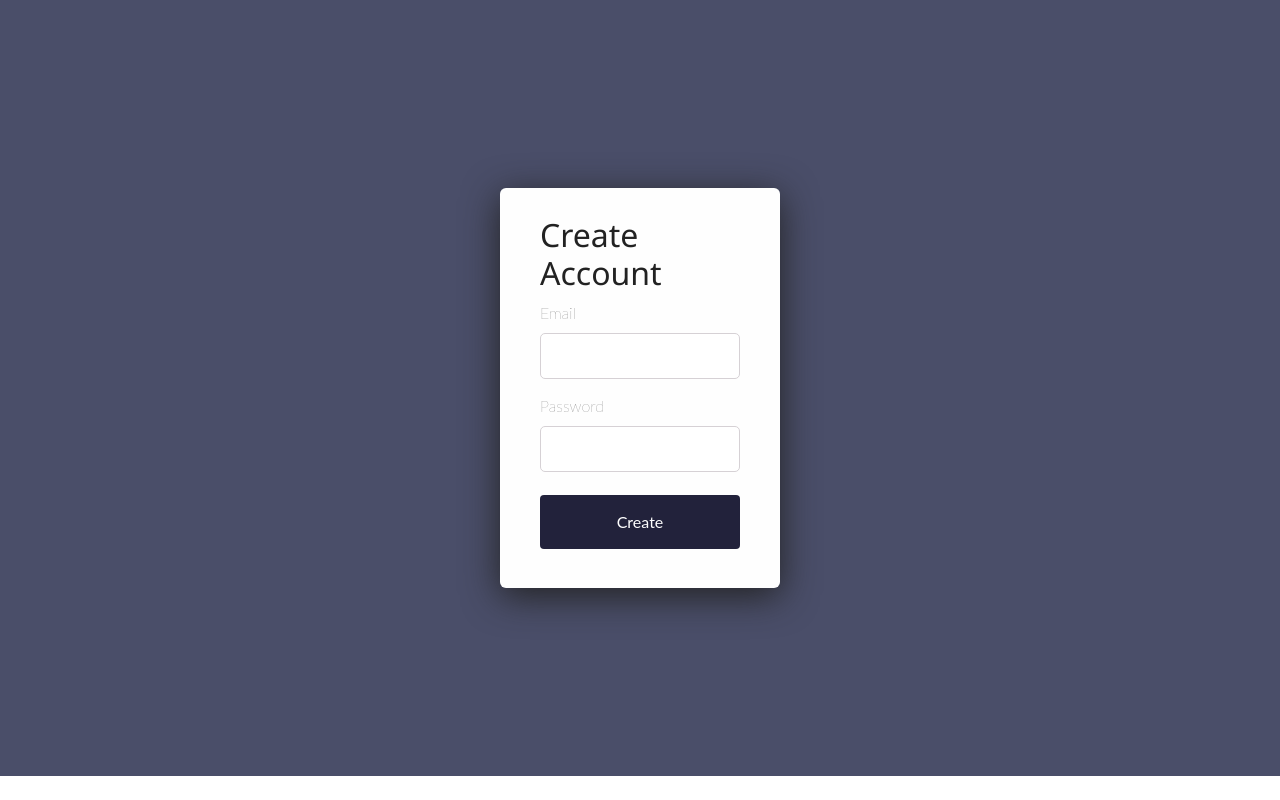
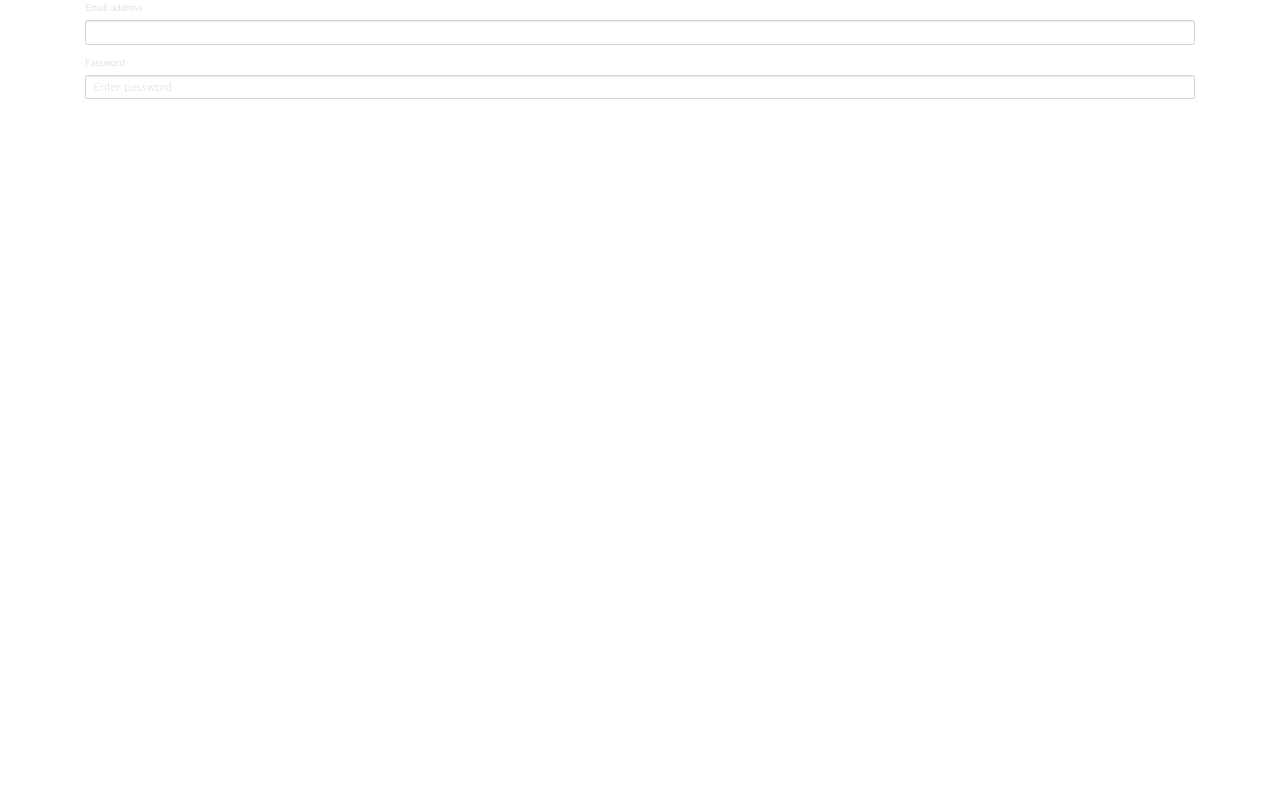
Before and after one commit to samadtalukder/post-api, a React (Create React App) app: page /login in a window 1280 px wide. Built offline with nearby package versions, Linux system fonts and the light colour scheme.

Commit message:
input field validation

```diff
--- a/package.json
+++ b/package.json
@@ -7,12 +7,14 @@
     "@testing-library/react": "^9.5.0",
     "@testing-library/user-event": "^7.2.1",
     "axios": "^0.19.2",
+    "joi-browser": "^13.4.0",
     "react": "^16.13.1",
     "react-dom": "^16.13.1",
     "react-hook-form": "^6.1.0",
     "react-router-dom": "^5.2.0",
     "react-scripts": "3.4.1",
-    "react-toastify": "^6.0.8"
+    "react-toastify": "^6.0.8",
+    "reactjs-input-validator": "^0.16.4"
   },
   "scripts": {
     "start": "react-scripts start",
--- a/public/index.html
+++ b/public/index.html
@@ -10,7 +10,17 @@
       content="Web site created using create-react-app"
     />
     <link rel="apple-touch-icon" href="%PUBLIC_URL%/logo192.png" />
-    <link rel="stylesheet" href= "https://maxcdn.bootstrapcdn.com/bootstrap/4.0.0/css/bootstrap.min.css">
+    <link
+      rel="stylesheet"
+      href="https://maxcdn.bootstrapcdn.com/bootstrap/4.0.0/css/bootstrap.min.css"
+    />
+
+    <link
+      rel="stylesheet"
+      href="https://maxcdn.bootstrapcdn.com/bootstrap/3.3.7/css/bootstrap.min.css"
+      integrity="sha384-BVYiiSIFeK1dGmJRAkycuHAHRg32OmUcww7on3RYdg4Va+PmSTsz/K68vbdEjh4u"
+      crossorigin="anonymous"
+    />
     <!--
       manifest.json provides metadata used when your web app is installed on a
       user's mobile device or desktop. See https://developers.google.com/web/fundamentals/web-app-manifest/
--- a/src/App.js
+++ b/src/App.js
@@ -1,6 +1,6 @@
-import React, {Component, createRef} from 'react';
+import React, { Component, createRef } from 'react';
 import './App.css';
-import {BrowserRouter as Router, Route, Switch} from 'react-router-dom';
+import { BrowserRouter as Router, Route, Switch } from 'react-router-dom';
 import Home from "./layout/Home";
 import Login from "./layout/Login";
 import Registration from "./layout/Registration";
@@ -9,6 +9,7 @@ import ForgotPassword from "./layout/ForgotPassword";
 import Login2 from "./layout/Login2";
 import FormTest from "./layout/FormTest";
 import FormTest2 from "./layout/FormTest2";
+import JoiForm from './layout/joiForm';
 
 class App extends Component {
 
@@ -19,11 +20,11 @@ class App extends Component {
             <Router>
                 <div>
                     <Switch>
-                        <Route exact path='/' component={Home}/>
-                        <Route path='/login' component={Login2}/>
-                        <Route path='/registration' component={Registration}/>
-                        <Route path='/verify' component={VerifyEmail}/>
-                        <Route path='/forgot_password' component={ForgotPassword}/>
+                        <Route exact path='/' component={Home} />
+                        <Route path='/login' component={JoiForm} />
+                        <Route path='/registration' component={Registration} />
+                        <Route path='/verify' component={VerifyEmail} />
+                        <Route path='/forgot_password' component={ForgotPassword} />
 
                     </Switch>
                 </div>
--- a/src/layout/Login.js
+++ b/src/layout/Login.js
@@ -1,4 +1,5 @@
 import React from "react";
+import Joi from "joi-browser";
 
 
 class Login extends React.Component {
@@ -7,27 +8,45 @@ class Login extends React.Component {
         super(props);
 
         this.state = {
-            email: '',
-            password: '',
-            errors: null,
+            email: {
+                value: '',
+                error: true
+            },
+            password: {
+                value: '',
+                error: null
+            },
+            errors: {},
             isError: true
         }
     }
 
-    handleChangeEmail = email => {
-        let prevState = { ...this.state };
+    handleChangeEmail = e => {
+        const rex = /^[A-Z0-9._%+-]+@[A-Z0-9.-]+\.[A-Z]{2,4}$/i;
+        this.setState({
+            email: {
+                value: e.target.value,
+                error: rex.test(e.target.value)
+            }
+        });
+    }
+    handleChangePassword = e => {
+        this.setState({
+            password: {
+                value: e.target.value,
+                error: e.target.value.length > 7 ? null : 'pass 8 long'
+            }
+        });
+    }
 
-        if (/^[A-Z0-9._%+-]+@[A-Z0-9.-]+\.[A-Z]{2,4}$/i.test(prevState.email) === false) {
-            prevState.errors = "Invalid Email";
-        } else {
-            prevState.errors = null
-            prevState.isError = false;
+    validate = (email, password) => {
+        const err = { ...this.state.errors };
+        if (email && /^[A-Z0-9._%+-]+@[A-Z0-9.-]+\.[A-Z]{2,4}$/i.test(email) === false) {
+            err.email = "Invalid Email";
+        } else if (password && password.length < 8) {
+            err.password = 'password must ne 8 character long'
         }
-
-        prevState[email.target.id] = email.target.value;
-        console.log(this.state.email)
-        this.setState(prevState)
-
+        return err;
     }
 
     handleChangePassword = password => {
@@ -45,24 +64,26 @@ class Login extends React.Component {
     }
 
     render() {
-
+        const { errors } = this.state;
+        console.log(this.state);
         return (
             <div className="container">
-                <div className="form-group">
+
+                {/* <div className="form-group">
 
                     <label htmlFor="Email">Email address</label>
 
-                    <input name='email' autoComplete='off' id='email' value={this.state.email} onChange={this.handleChangeEmail} type="email" className="form-control" placeholder="" />
-                    <div className="text-danger">{this.state.errors}</div>
+                    <input name='email' autoComplete='off' id='email' onChange={this.handleChangeEmail} type="email" className="form-control" placeholder="" />
+                    <div className="text-danger">{this.state.email.error ? null : "Invalid Email"}</div>
 
-                </div>
+                </div> */}
 
                 <div className="form-group">
 
-                    <label htmlFor="Email">Email address</label>
+                    <label htmlFor="password">Password</label>
 
-                    <input name='email' autoComplete='off' id='email' value={this.state.email} onChange={this.handleChangeEmail} type="email" className="form-control" placeholder="" />
-                    <div className="text-danger">{this.state.errors}</div>
+                    <input name='password' autoComplete='off' id='password' onChange={this.handleChangePassword} type="password" className="form-control" placeholder="Enter password" />
+                    <div className="text-danger">{this.state.password.error}</div>
 
                 </div>
 
--- a/src/layout/Login2.js
+++ b/src/layout/Login2.js
@@ -6,10 +6,33 @@ import axios from 'axios';
 const validEmailRegex = RegExp(
     /^(([^<>()\[\]\.,;:\s@\"]+(\.[^<>()\[\]\.,;:\s@\"]+)*)|(\".+\"))@(([^<>()[\]\.,;:\s@\"]+\.)+[^<>()[\]\.,;:\s@\"]{2,})$/i
 );
+
+
 const validateForm = errors => {
-    let valid = true;
-    Object.values(errors).forEach(val => val.length > 0 && (valid = false));
-    return valid;
+    // Object.values(errors).forEach(val => {
+    //     console.log(val);
+    //     // if (key > 0) {
+    //     //     console.log(errors.key);
+    //     //     return true
+    //     // }
+    // });
+    // return false;
+
+
+    switch (errors) {
+        case errors.Email:
+            errors.Email =
+                validEmailRegex.test(errors.Email) ? '' : 'Email is not valid!';
+            break;
+
+        case errors.Password:
+            errors.Password =
+                errors.Password.length < 8 ? 'Password must be at least 8 characters long!' : '';
+            break;
+
+        default:
+            break;
+    }
 };
 
 class Login2 extends React.Component {
@@ -28,30 +51,16 @@ class Login2 extends React.Component {
         }
     }
 
-    handleChange = (event) => {
-        event.preventDefault();
 
-        const {name, value} = event.target;
 
+    handleChange = (e) => {
+        e.preventDefault();
         let errors = this.state.errors;
 
-        switch (name) {
+        this.setState({ errors, [e.target.name]: e.target.value });
 
-            case 'Email':
-                errors.Email =
-                    validEmailRegex.test(value) ? '' : 'Email is not valid!';
-                break;
 
-            case 'Password':
-                errors.Password =
-                    value.length < 8 ? 'Password must be at least 8 characters long!' : '';
-                break;
 
-            default:
-                break;
-        }
-
-        this.setState({errors, [name]: value});
     }
 
     handleSubmit = (event) => {
@@ -68,7 +77,13 @@ class Login2 extends React.Component {
             Password: this.state.Password,
         })
 
+        console.log('errors', validateForm(this.state.errors));
+        return;
+
         if (validateForm(this.state.errors)) {
+            return toast.error('Invalid form')
+        };
+
         axios.post('http://103.16.73.242:5000/api/registration', data, {
             headers: header
         }).then(res => {
@@ -89,18 +104,13 @@ class Login2 extends React.Component {
         })
         console.log(data)
         console.info('Valid Form')
-        } else {
-            if (this.state.errors.Email === null || this.state.errors.Password === null) {
-                console.log('Invalid Form')
     }
 
-        }
-    }
 
 
     render() {
 
-        const {errors} = this.state;
+        const { errors } = this.state;
 
         return (
             <div className='wrapper'>
@@ -113,14 +123,14 @@ class Login2 extends React.Component {
 
                         <div className='email'>
                             <label htmlFor="Email">Email</label>
-                            <input type='email' name='Email' onChange={this.handleChange} noValidate/>
+                            <input type='email' name='Email' onChange={this.handleChange} noValidate />
                             {errors.Email.length > 0 &&
                                 <span className='error'>{errors.Email}</span>}
                         </div>
 
                         <div className='password'>
                             <label htmlFor="Password">Password</label>
-                            <input type='password' name='Password' onChange={this.handleChange} noValidate/>
+                            <input type='password' name='Password' onChange={this.handleChange} noValidate />
                             {errors.Password.length > 0 && <span className='error'>{errors.Password}</span>}
                         </div>
 
--- /dev/null
+++ b/src/layout/joiForm.js
@@ -0,0 +1,82 @@
+import React, { Component } from 'react';
+import Joi from 'joi-browser';
+
+
+
+class JoiForm extends Component {
+    constructor(props) {
+        super(props);
+        this.state = {
+            data: {},
+            errors: {}
+        }
+    }
+
+    schema = {
+        Email: Joi.string().email({ tlds: { allow: false } }),
+        Password: Joi.string().min(8)
+    }
+
+    validate = () => {
+        const options = { abortEarly: false };
+        const { error } = Joi.validate(this.state.data, this.schema, options);
+        if (!error) return null;
+
+        const errors = {};
+        for (let item of error.details) errors[item.path[0]] = item.message;
+        return errors;
+    };
+
+    validateProperty = ({ name, value }) => {
+        const obj = { [name]: value };
+        const schema = { [name]: this.schema[name] };
+        const { error } = Joi.validate(obj, schema);
+        return error ? error.details[0].message : null;
+    };
+
+
+    handleSubmit = e => {
+        e.preventDefault();
+        const errors = this.validate();
+        this.setState({ errors: errors || {} });
+
+        // call te backend api below
+    };
+
+    handleChange = ({ currentTarget: input }) => {
+        const errors = { ...this.state.errors };
+        const errorMessage = this.validateProperty(input);
+        if (errorMessage) errors[input.name] = errorMessage;
+        else delete errors[input.name];
+
+        const data = { ...this.state.data };
+        data[input.name] = input.value;
+
+        this.setState({ data, errors });
+    };
+
+
+    render() {
+
+        const { data, errors } = this.state;
+
+        return (
+            <div className='container'>
+                <div className="form-group">
+                    <label htmlFor="Email">Email address</label>
+                    <input name='Email' autoComplete='off' id='Email' value={data.Email} onChange={this.handleChange} type="email" className="form-control" placeholder="" />
+                    {errors.Email && <div className="text-danger">{errors.Email}</div>}
+                </div>
+
+                <div className="form-group">
+                    <label htmlFor="Password">Password</label>
+                    <input name='Password' autoComplete='off' id='Password' value={data.Password} onChange={this.handleChange} type="password" className="form-control" placeholder="Enter password" />
+                    {errors.Password && <div className="text-danger">{errors.Password}</div>
+                    }
+                </div>
+            </div>
+        );
+    }
+}
+
+export default JoiForm;
```
Also changed, not shown: 1 other file (tests, documents, lock files or other folders). Lines whose indentation alone changed are shown as unchanged.
